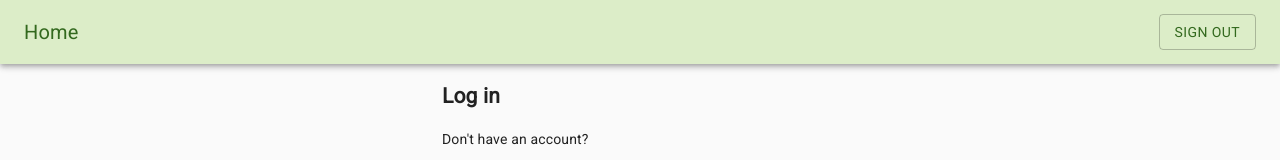
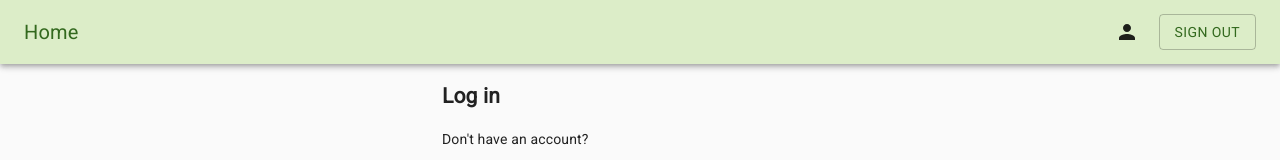
Before and after one commit to EmilieHumbert/swiss-plant-based, a Next.js app: page /login in a window 1280 px wide. Shown: the top 160 px of the page. Built offline with nearby package versions, Linux system fonts and the light colour scheme; no server answers.

Commit message:
Add profile icon

```diff
--- a/components/navigation.js
+++ b/components/navigation.js
@@ -1,4 +1,4 @@
-import Link from 'next/link'
+import Link from "next/link";
 
 import { useAuth } from "../hooks/useAuth";
 
@@ -9,6 +9,7 @@ import {
   Toolbar,
   Typography,
 } from "@material-ui/core";
+import PersonIcon from "@material-ui/icons/Person";
 
 const useStyles = makeStyles((theme) => ({
   root: {
@@ -17,9 +18,9 @@ const useStyles = makeStyles((theme) => ({
   button: {
     color: "#33691e",
   },
-  link:{
+  link: {
     color: "#33691e",
-    textDecoration: 'none',
+    textDecoration: "none",
   },
   menuBar: {
     backgroundColor: "#dcedc8",
@@ -42,10 +43,15 @@ export default function Navigation() {
       <AppBar position="static" className={classes.menuBar}>
         <Toolbar>
           <Typography variant="h6" className={classes.title}>
-            <Link  href="/">
-              <a className={classes.link} href="#">Home</a>
+            <Link href="/">
+              <a className={classes.link} href="#">
+                Home
+              </a>
             </Link>
           </Typography>
+          <Button>
+            <PersonIcon />
+          </Button>
           <Button
             className={classes.button}
             onClick={() => auth.signOut()}
```
